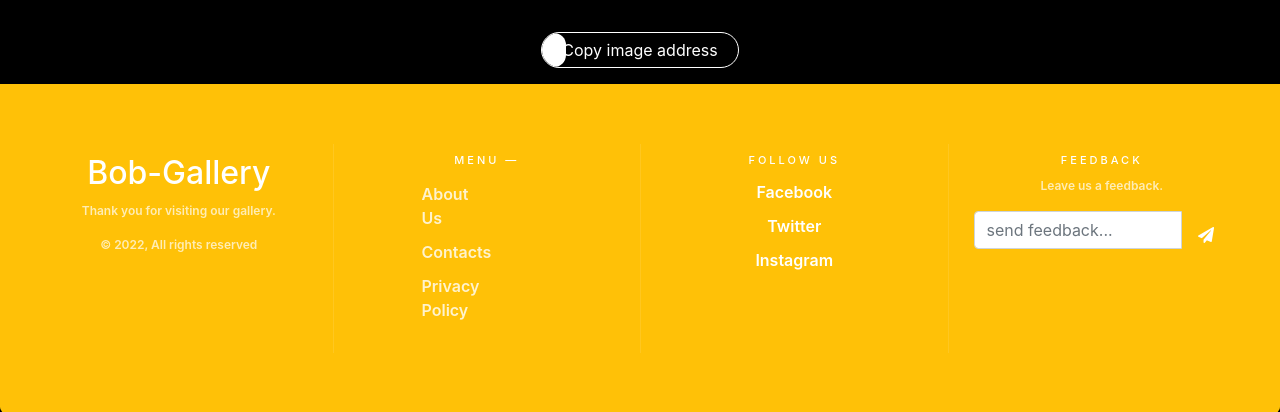
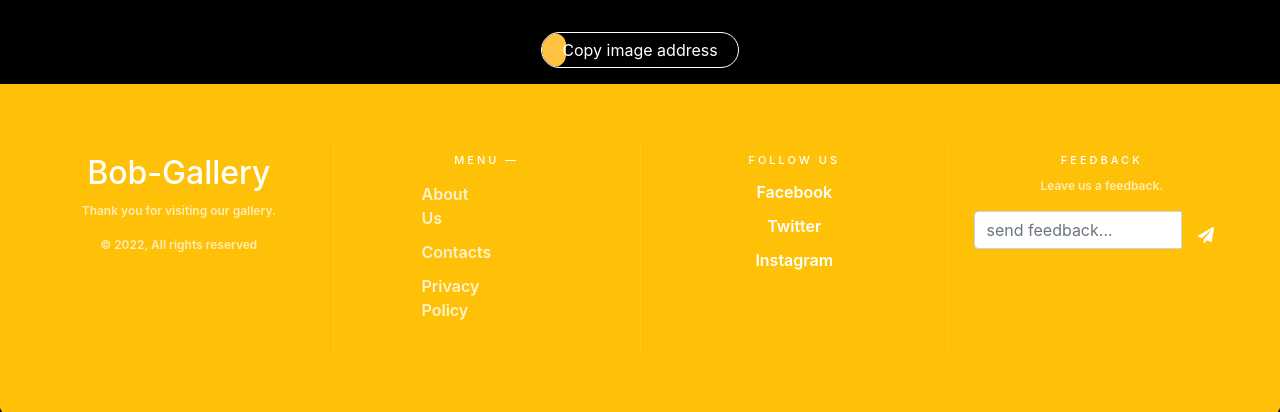
Before and after one commit to CodeRichBob/Bob-Gallery, a Django app: template photos/templates/photos/photo.html in a window 1280 px wide. Shown: the part 130-542 px from the top of the page. Run offline with Django 3.2, Linux system fonts and the light colour scheme; the template is opened without the code that fills it, so the values that code supplies are empty; some libraries are stand-ins or nearby versions.

Commit message:
add some pictures

```diff
--- a/galleryapp/settings.py
+++ b/galleryapp/settings.py
@@ -11,6 +11,7 @@ from pathlib import Path
 import os
 from decouple import config,Csv
 import dj_database_url
+import django_heroku
 
 
 
@@ -112,7 +113,7 @@ db_from_env = dj_database_url.config(conn_max_age=500)
 DATABASES['default'] = dj_database_url.config(conn_max_age=600)
 DATABASES['default'].update(db_from_env)
 
-# ALLOWED_HOSTS = config('ALLOWED_HOSTS', cast=Csv())
+ALLOWED_HOSTS = config('ALLOWED_HOSTS', cast=Csv())
 
 
 # Password validation
@@ -172,4 +173,4 @@ MEDIA_ROOT = os.path.join(BASE_DIR, 'media')
 # DEFAULT_FILE_STORAGE = 'cloudinary_storage.storage.MediaCloudinaryStorage'
 
 # Configure Django App for Heroku.
-# django_heroku.settings(locals())
+django_heroku.settings(locals())
--- a/photos/templates/navbar.html
+++ b/photos/templates/navbar.html
@@ -10,7 +10,7 @@
 
      <nav class="navbar navbar-inverse bg-warning">
 
-         <div class="container-fluid">
+         <div class="container-fluid ">
 
             <a class="float-start bobg" href="{% url 'galleryapp' %}">Bob-Gallery</a>
 
--- /dev/null
+++ b/runtime.txt
@@ -0,0 +1 @@
+python-3.9.10
--- a/static/css/style.css
+++ b/static/css/style.css
@@ -210,7 +210,7 @@
   }
 
     span{
-      background-color: #fff;
+      background-color: #FFC341;
       height: 100%;
       width: 12%;
       left: 0;
```
Also changed, not shown: requirements.txt (+10 -1 lines), media/articles/diani.jpeg (added), media/articles/food.jpeg (added), 1 other file.
